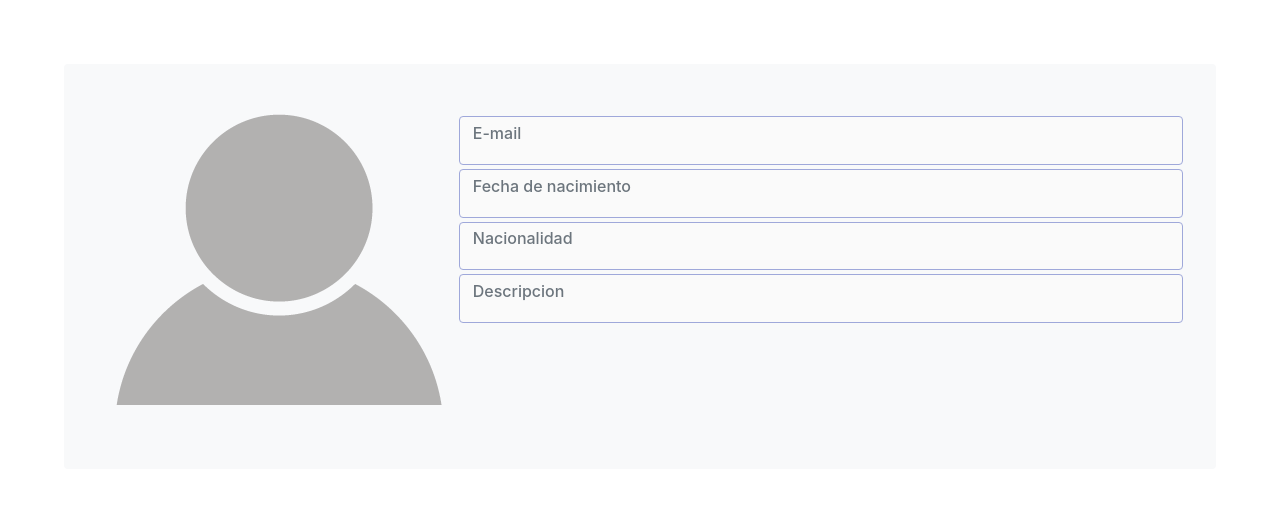
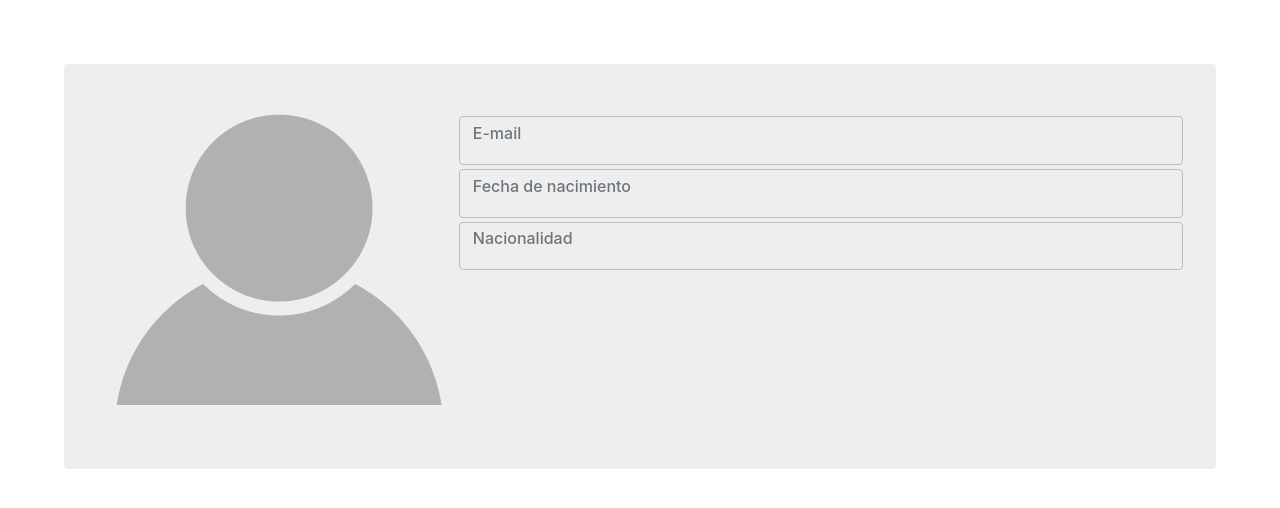
Before and after one commit to fedediclaudio/aventon_is2, a PHP site: page /perfilUsuario.php?id=1 in a window 1280 px wide. Shown: the part 56-564 px from the top of the page. Run offline with PHP 8.4, Linux system fonts and the light colour scheme; the visitor is signed in with stand-in values (Sample User, id 1); data comes from the database, SQL or seed files in the repository; data that the repository does not hold is empty.

Commit message:
Correccion errores css

```diff
--- a/perfilUsuario.php
+++ b/perfilUsuario.php
@@ -26,7 +26,7 @@
         include "vistas/navbar.html"
     ?>
     <div  style="margin:5%">
-        <div class="jumbotron p-3 p-md-5 text-black rounded bg-light">
+        <div class="jumbotron p-3 p-md-5 text-black rounded jumbo-infoviaje">
             <div class="row">
                 <div class="col col-12 col-lg-4 px-0">
                     <div>
@@ -35,30 +35,31 @@
                     </div>
                 </div>
                 <div class="col col-12 col-lg-8 px-0"  >
-                    <div class="card" style="width:100%; background-color: #FAFAFA; margin-top: 4px;">
+                    <div class="card card-infoviaje" style="width:100%; margin-top: 4px;">
                         <div class="card-body" style="margin: -1%">
                             <h6 class="card-subtitle mb-2 text-muted">E-mail</h6>
                             <p class="card-text"><?php echo $user['email']?></p>
                         </div>
                     </div>
-                    <div class="card" style="width:100%; background-color: #FAFAFA; margin-top: 4px;">
+                    <div class="card card-infoviaje" style="width:100%; margin-top: 4px;">
                         <div class="card-body" style="margin: -1%">
                             <h6 class="card-subtitle mb-2 text-muted">Fecha de nacimiento</h6>
                             <p class="card-text"><?php echo $user['fecha_nacimiento']?></p>
                         </div>
                     </div>
-                    <div class="card" style="width:100%; background-color: #FAFAFA; margin-top: 4px;">
+                    <div class="card card-infoviaje" style="width:100%; margin-top: 4px;">
                         <div class="card-body" style="margin: -1%">
                             <h6 class="card-subtitle mb-2 text-muted">Nacionalidad</h6>
                             <p class="card-text"><?php echo $user['nacionalidad']?></p>
                         </div>
                     </div>
-                    <div class="card" style="width:100%; background-color: #FAFAFA; margin-top: 4px;">
+					<?php if($user['descripcion'] != ''){ echo '
+                    <div class="card card-infoviaje" style="width:100%; margin-top: 4px;">
                         <div class="card-body" style="margin: -1%">
                             <h6 class="card-subtitle mb-2 text-muted">Descripcion</h6>
-                            <p class="card-text"><?php echo $user['descripcion']?></p>
+                            <p class="card-text">' . $user['descripcion'] . '</p>
                         </div>
-                    </div>
+                    </div>';} ?>
                 </div>
             </div>
         </div>
```
